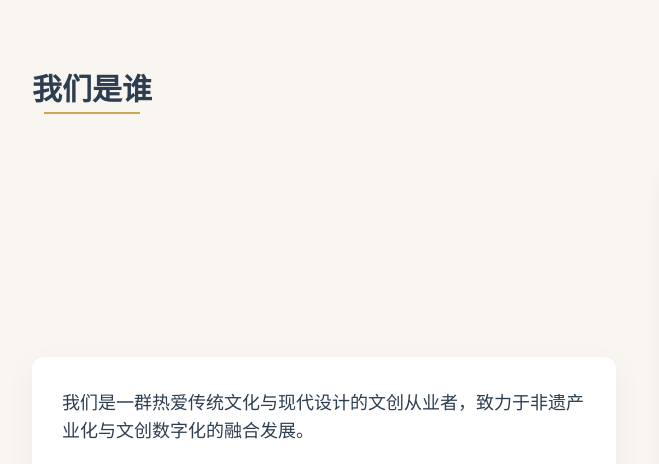
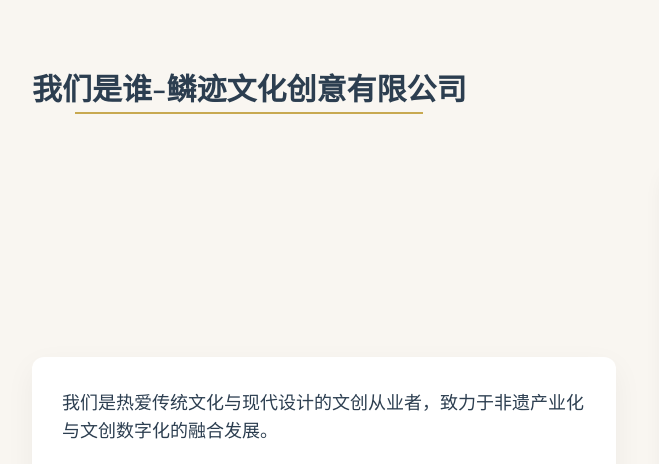
Before and after one commit to xunyao495/creative-daily-journal, a website: page about.html in a window 1280 px wide. Shown: the part 554-1018 px from the top of the page, 0-659 px from the left. Drawn offline with nearby package versions, Linux system fonts and the light colour scheme.

Commit message:
Update about.html

```diff
--- a/about.html
+++ b/about.html
@@ -218,14 +218,14 @@
     <!-- 我们介绍 - 保留非遗相关内容 -->
     <section id="intro" class="py-20 px-4 sm:px-6 lg:px-8">
         <div class="max-w-7xl mx-auto">
-            <h2 class="text-3xl font-bold text-center mb-12 section-title">我们是谁</h2>
+            <h2 class="text-3xl font-bold text-center mb-12 section-title">我们是谁-鳞迹文化创意有限公司</h2>
 
             <div class="grid grid-cols-1 lg:grid-cols-2 gap-12 items-center">
                 <div class="fade-in">
                     <div class="content-card h-full">
                         <div class="space-y-6 text-text-medium leading-relaxed">
                             <p class="text-lg">
-                                我们是一群热爱传统文化与现代设计的文创从业者，致力于非遗产业化与文创数字化的融合发展。
+                                我们是热爱传统文化与现代设计的文创从业者，致力于非遗产业化与文创数字化的融合发展。
                             </p>
                             <p>
                                 我们始终锚定非遗产业化 + 文创数字化核心赛道。一方面沉心打磨自有非遗品牌——从登门走访老匠人、深挖濒临失传的独家技艺，到用现代设计重构产品形态、以数字化手段拓宽传播边界，更通过技艺的数字化开发与实体化改良，让非遗跳出文化符号的框架，变成人人可触摸、可使用的生活美学产品。
```
